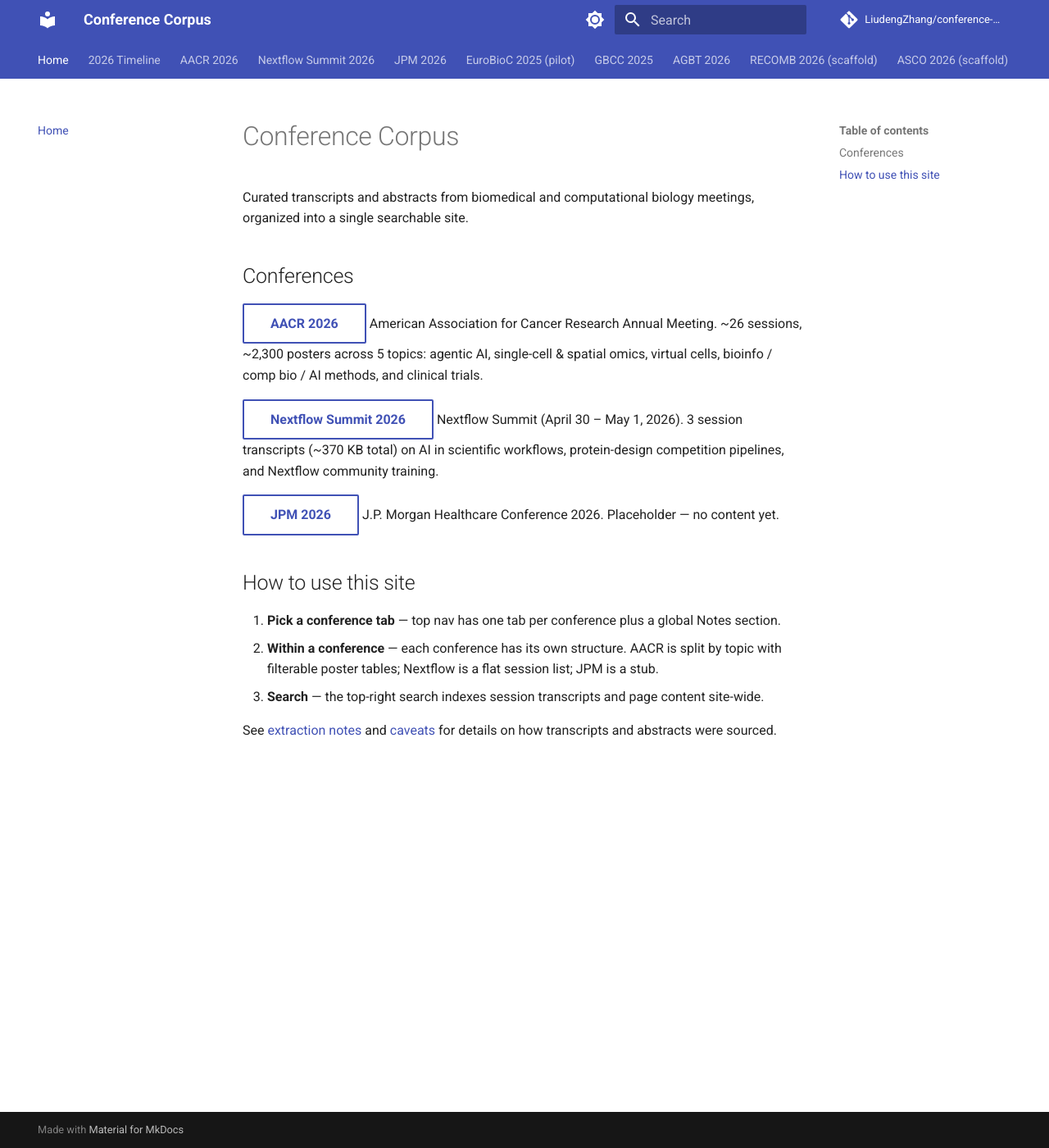
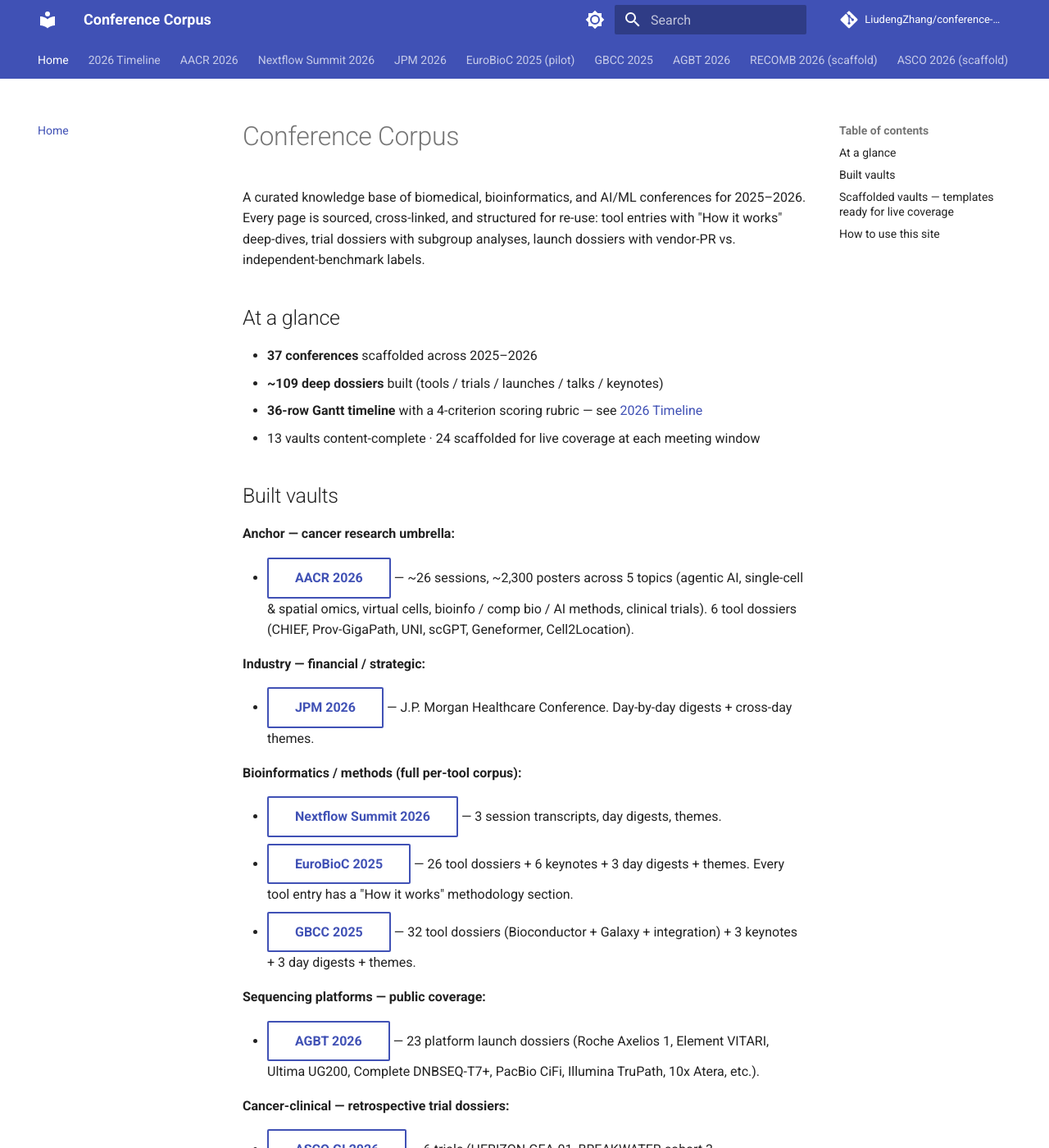
Before and after one commit to LiudengZhang/conference-corpus, an MkDocs documentation site: the page built from docs/index.md, in a window 1280 px wide and 1400 px high. Shown: the whole window at 82% size. Built offline with MkDocs 1.6.1 and Material for MkDocs 9.7.7, drawn with Linux system fonts in a browser that asks for light colours; a script that is not in the unit is left out; comment, search, counter and statistics services are not loaded; some of the changed text lies outside the part shown.

Commit message:
docs(home): rewrite for full corpus state — 37 conferences, ~109 dossiers
Replaces the original 3-conference home page (AACR, Nextflow, JPM stub)
with a structured overview of the current 37-conference vault. Sections:

- At a glance: 37 conferences, ~109 dossiers, 36-row timeline, 13 built +
  24 scaffolded.
- Built vaults grouped by character: anchor (AACR), industry (JPM),
  bioinformatics/methods (Nextflow, EuroBioC 2025, GBCC 2025), sequencing
  platforms (AGBT), cancer-clinical retrospective (ASCO GI, ASCO GU,
  AACR Brain Tumors, SGO, ACMG), AI/ML filtered (ISBI, ICLR).
- Scaffolded vaults table — 24 meetings ordered chronologically with
  date/venue + template type.
- How to use: timeline-first entry point, per-vault structure, deep-dive
  layers (How it works / trial-design / source-citation-per-spec).

```diff
--- a/docs/index.md
+++ b/docs/index.md
@@ -1,22 +1,83 @@
 # Conference Corpus
 
-Curated transcripts and abstracts from biomedical and computational biology meetings, organized into a single searchable site.
+A curated knowledge base of biomedical, bioinformatics, and AI/ML conferences for 2025–2026. Every page is sourced, cross-linked, and structured for re-use: tool entries with "How it works" deep-dives, trial dossiers with subgroup analyses, launch dossiers with vendor-PR vs. independent-benchmark labels.
 
-## Conferences
+## At a glance
 
-[**AACR 2026**](conferences/aacr-2026/){ .md-button }
-American Association for Cancer Research Annual Meeting. ~26 sessions, ~2,300 posters across 5 topics: agentic AI, single-cell & spatial omics, virtual cells, bioinfo / comp bio / AI methods, and clinical trials.
+- **37 conferences** scaffolded across 2025–2026
+- **~109 deep dossiers** built (tools / trials / launches / talks / keynotes)
+- **36-row Gantt timeline** with a 4-criterion scoring rubric — see [2026 Timeline](timeline.md)
+- 13 vaults content-complete · 24 scaffolded for live coverage at each meeting window
 
-[**Nextflow Summit 2026**](conferences/nextflow-2026/){ .md-button }
-Nextflow Summit (April 30 – May 1, 2026). 3 session transcripts (~370 KB total) on AI in scientific workflows, protein-design competition pipelines, and Nextflow community training.
+## Built vaults
 
-[**JPM 2026**](conferences/jpm-2026/){ .md-button }
-J.P. Morgan Healthcare Conference 2026. Placeholder — no content yet.
+**Anchor — cancer research umbrella:**
+
+- [**AACR 2026**](conferences/aacr-2026/){ .md-button } — ~26 sessions, ~2,300 posters across 5 topics (agentic AI, single-cell & spatial omics, virtual cells, bioinfo / comp bio / AI methods, clinical trials). 6 tool dossiers (CHIEF, Prov-GigaPath, UNI, scGPT, Geneformer, Cell2Location).
+
+**Industry — financial / strategic:**
+
+- [**JPM 2026**](conferences/jpm-2026/){ .md-button } — J.P. Morgan Healthcare Conference. Day-by-day digests + cross-day themes.
+
+**Bioinformatics / methods (full per-tool corpus):**
+
+- [**Nextflow Summit 2026**](conferences/nextflow-2026/){ .md-button } — 3 session transcripts, day digests, themes.
+- [**EuroBioC 2025**](conferences/eurobioc-2025/){ .md-button } — 26 tool dossiers + 6 keynotes + 3 day digests + themes. Every tool entry has a "How it works" methodology section.
+- [**GBCC 2025**](conferences/gbcc-2025/){ .md-button } — 32 tool dossiers (Bioconductor + Galaxy + integration) + 3 keynotes + 3 day digests + themes.
+
+**Sequencing platforms — public coverage:**
+
+- [**AGBT 2026**](conferences/agbt-2026/){ .md-button } — 23 platform launch dossiers (Roche Axelios 1, Element VITARI, Ultima UG200, Complete DNBSEQ-T7+, PacBio CiFi, Illumina TruPath, 10x Atera, etc.).
+
+**Cancer-clinical — retrospective trial dossiers:**
+
+- [**ASCO GI 2026**](conferences/asco-gi-2026/){ .md-button } — 6 trials (HERIZON-GEA-01, BREAKWATER cohort 3, daraxonrasib/zoldonrasib PDAC, REFOCUS, KEYNOTE-937, MSS-CRC synthesis).
+- [**ASCO GU 2026**](conferences/asco-gu-2026/){ .md-button } — 6 trials (KEYNOTE-B15/EV-304, LITESPARK-022, PEACE-3, PSMAaddition, CAPItello-281, IMvigor011).
+- [**AACR Brain Tumors 2026**](conferences/aacr-brain-tumors-2026/){ .md-button } — 8 talks (CAR-T architectures, GD2 DIPG, vorasidenib combos, IDH vaccine, cell-state framework).
+- [**SGO 2026**](conferences/sgo-2026/){ .md-button } — 8 trials (ROSELLA, RUBY 4-yr OS, BLUESTAR, MIRV maintenance, REJOICE-Ovarian01, etc.).
+- [**ACMG 2026**](conferences/acmg-2026/){ .md-button } — 7 talks (NBS expansion, LLM ACMG/AMP classification, CHIP/mosaicism, NIFS, SF v3.3, hereditary cancer).
+
+**AI/ML — filtered light builds:**
+
+- [**ISBI 2026**](conferences/isbi-2026/){ .md-button } — 8 tool dossiers (Mahmood pathology FM keynote, Golland VoxelMorph, RIVA challenge, WBCBench2026, FAIBI workshop, segmentation FMs).
+- [**ICLR 2026**](conferences/iclr-2026/){ .md-button } — 8 tool dossiers (sc-Arena, MedAgentGym, Generative Virtual Cells, Proteina Complexa, sc-FM Perturbation Adapter, MMedAgent-RL, Genomic ICL in Evo2, TEA).
+
+## Scaffolded vaults — templates ready for live coverage
+
+Each has an overview, program-notes research file, and a per-trial / per-tool / per-talk template stub. Bulk extraction fires when the meeting concludes (or now, for upcoming meetings, when the program goes public).
+
+| Meeting | Date | Type |
+|---|---|---|
+| [RECOMB 2026](conferences/recomb-2026/) | May 26–29 (Thessaloniki) | methods / per-tool |
+| [ASCO 2026](conferences/asco-2026/) | May 29–Jun 2 (Chicago) | clinical / per-trial |
+| [CVPR 2026](conferences/cvpr-2026/) | Jun 3–7 (Denver) | AI/CV / filtered |
+| [EHA 2026](conferences/eha-2026/) | Jun 11–14 (Stockholm) | clinical / per-trial |
+| [ESHG 2026](conferences/eshg-2026/) | Jun 13–16 (Gothenburg) | clinical / per-talk |
+| [Single Cell Genomics 2026](conferences/single-cell-genomics-2026/) | May 10–15 GRC + Jun 10–12 Wellcome | methods / per-tool |
+| [ICML 2026](conferences/icml-2026/) | Jul 6–11 (Seoul) | AI/ML / filtered |
+| [ISMB 2026](conferences/ismb-2026/) | Jul 12–16 (Washington DC) | methods / per-tool |
+| [KDD 2026](conferences/kdd-2026/) | Aug 9–13 (Jeju) | AI / filtered |
+| [ECCB 2026](conferences/eccb-2026/) | Aug 31–Sep 4 (Geneva) | methods / per-tool |
+| [ECCV 2026](conferences/eccv-2026/) | Sep 8–12 (Malmö) | AI/CV / filtered |
+| [AGBT-PM 2026](conferences/agbt-pm-2026/) | Sep 14–16 (San Diego) | clinical / per-trial |
+| [AACR Pancreatic 2026](conferences/aacr-pancreatic-2026/) | Sep 25–28 (San Diego) | clinical / per-talk |
+| [ASTRO 2026](conferences/astro-2026/) | Sep 26–30 (Boston) | clinical / per-trial |
+| [MICCAI 2026](conferences/miccai-2026/) | Sep 27–Oct 1 (Strasbourg) | AI/imaging / per-tool |
+| [ASHG 2026](conferences/ashg-2026/) | Oct 20–24 (Montreal) | clinical / per-talk |
+| [ESMO 2026](conferences/esmo-2026/) | Oct 23–27 (Madrid) | clinical / per-trial |
+| [CSHL BDS 2026](conferences/cshl-bds-2026/) | Nov 4–7 (Cold Spring Harbor) | methods / per-tool |
+| [SITC 2026](conferences/sitc-2026/) | Nov 4–8 (Phoenix) | clinical+tool hybrid |
+| [RSNA 2026](conferences/rsna-2026/) | Nov 29–Dec 3 (Chicago) | AI/imaging / per-tool |
+| [NeurIPS 2026](conferences/neurips-2026/) | Dec 6–13 (Sydney/Atlanta/Paris) | AI/ML / filtered |
+| [SABCS 2026](conferences/sabcs-2026/) | Dec 8–11 (San Antonio) | clinical / per-trial |
+| [ASH 2026](conferences/ash-2026/) | Dec 12–15 (New Orleans) | clinical / per-trial |
+| [ASCB 2026](conferences/ascb-2026/) | Dec 12–15 (San Diego) | basic / per-talk |
 
 ## How to use this site
 
-1. **Pick a conference tab** — top nav has one tab per conference plus a global Notes section.
-2. **Within a conference** — each conference has its own structure. AACR is split by topic with filterable poster tables; Nextflow is a flat session list; JPM is a stub.
-3. **Search** — the top-right search indexes session transcripts and page content site-wide.
+1. **Start at the [2026 Timeline](timeline.md)** for the year-at-a-glance Gantt plus a scoring matrix of every conference.
+2. **Pick a vault from the top nav** — each conference has its own tab with overview + program-notes + per-tool / trial / talk pages.
+3. **Within a built vault** — per-tool entries include a methodology "How it works" deep-dive; trial dossiers include design + subgroup analyses + FDA implications; launch dossiers cite source-per-spec with vendor-PR flags.
+4. **Search** — top-right search indexes session transcripts and page content site-wide.
 
-See [extraction notes](notes/extraction.md) and [caveats](notes/caveats.md) for details on how transcripts and abstracts were sourced.
+See [extraction notes](notes/extraction.md) and [caveats](notes/caveats.md) for sourcing details.
```
